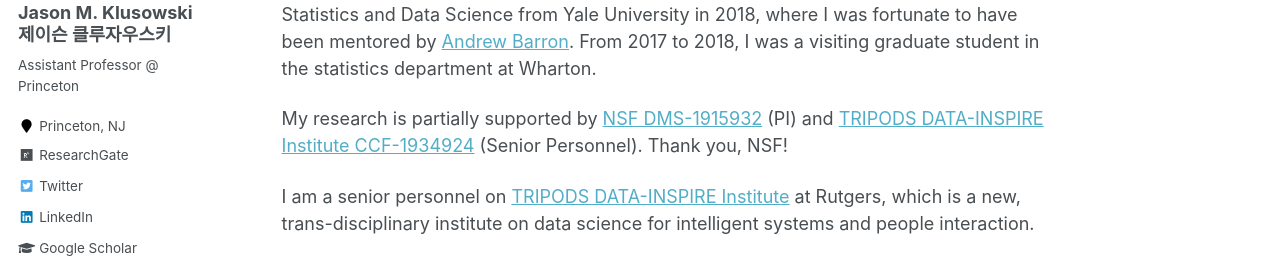
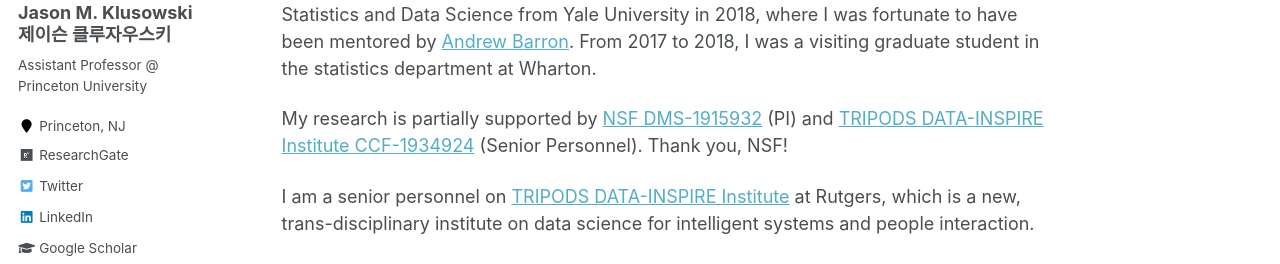
Before and after one commit to jasonklusowski/jasonklusowski.github.io, a Jekyll site: the page built from _pages/about.md, in a window 1280 px wide. Shown: the part 260-524 px from the top of the page. Built offline with Jekyll 4.4.1, drawn with Linux system fonts in a browser that asks for light colours.

Commit message:
Update _config.yml

```diff
--- a/_config.yml
+++ b/_config.yml
@@ -82,7 +82,7 @@ analytics:
 author:
   name             : "Jason M. Klusowski 제이슨 클루자우스키"
   avatar           : "profile.jpg"
-  bio              : "Assistant Professor @ Princeton"
+  bio              : "Assistant Professor @ Princeton University"
   location         : "Princeton, NJ"
   employer         :
   pubmed           : #"https://www.ncbi.nlm.nih.gov/pubmed/?term=john+snow"
```
